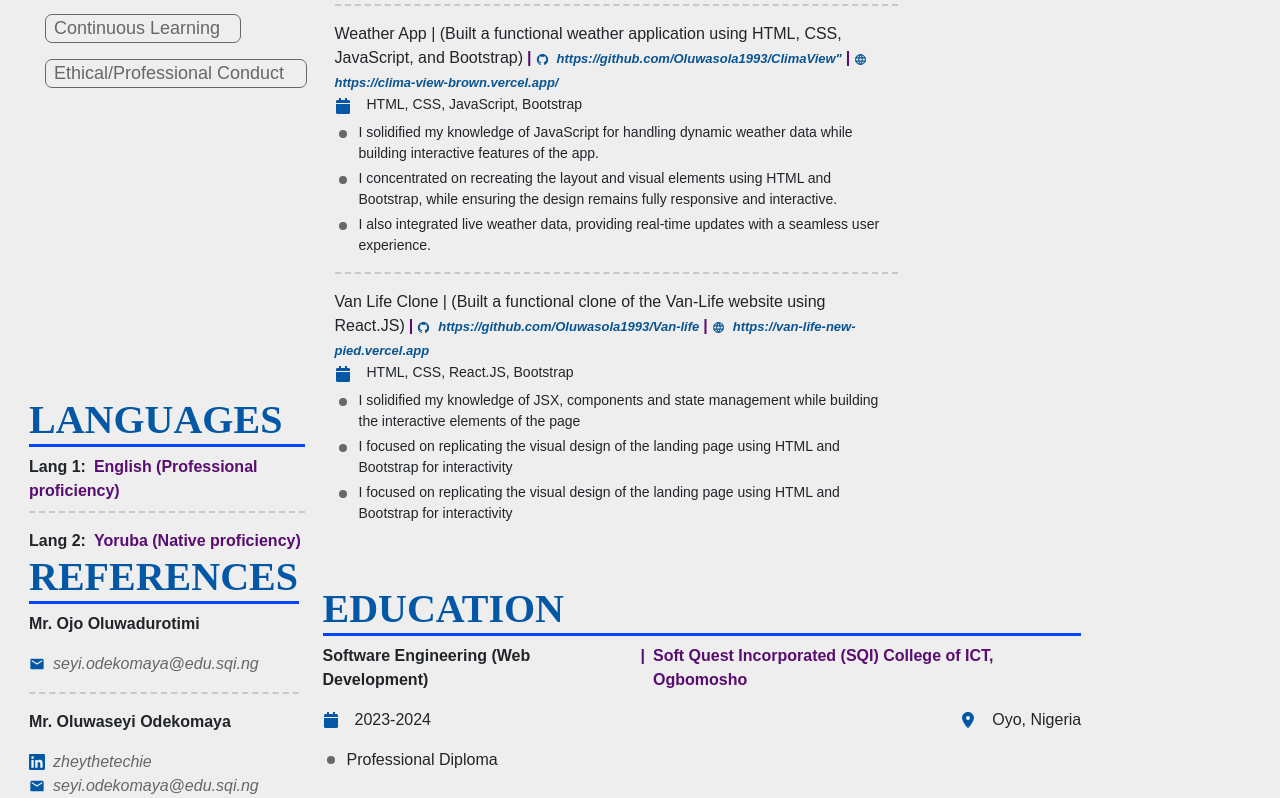
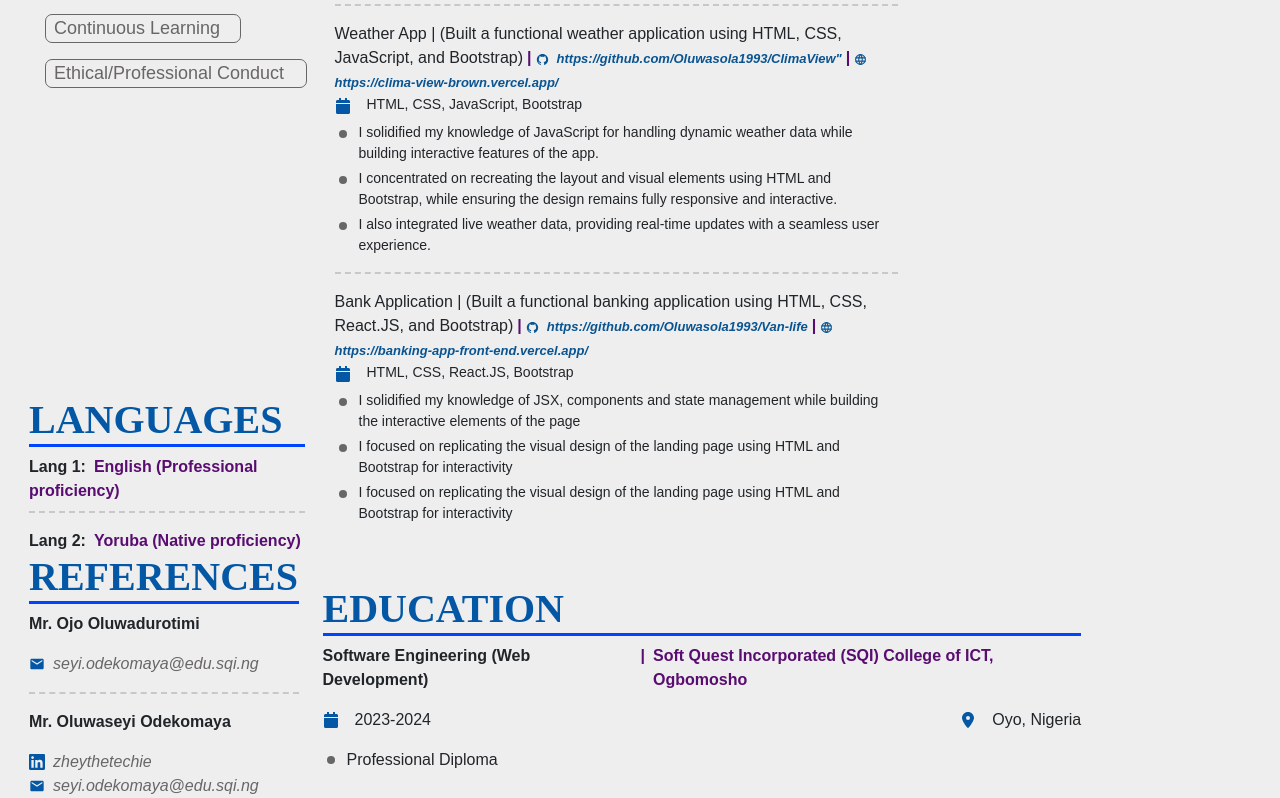
Before and after one commit to Oluwasola1993/My-CV, a React (Vite) app: page / in a window 1280 px wide. Shown: the part 819-1617 px from the top of the page. Built offline with nearby package versions, Linux system fonts and the light colour scheme.

Commit message:
Updating the project links

```diff
--- a/src/Components/CV.jsx
+++ b/src/Components/CV.jsx
@@ -273,8 +273,8 @@ const CV = () => {
                   </div>
                   <div className="pt-3">
                     <span className="headings">
-                      Van Life Clone | (Built a functional clone of the Van-Life
-                      website using React.JS)
+                      Bank Application | (Built a functional banking application
+                      using HTML, CSS, React.JS, and Bootstrap)
                     </span>
                     <span className="fw-bold FEd px-lg-1">|</span>
                     <a
@@ -288,13 +288,13 @@ const CV = () => {
                     </a>
                     <span className="fw-bold FEd px-lg-1">|</span>
                     <a
-                      href="https://van-life-new-pied.vercel.app/"
+                      href="https://banking-app-front-end.vercel.app/"
                       className="proLink"
                     >
                       <span>
                         <TbWorld className="me-2" />
                       </span>
-                      <span>https://van-life-new-pied.vercel.app</span>
+                      <span>https://banking-app-front-end.vercel.app/</span>
                     </a>
                     <div className="d-flex gap-3">
                       <span className="icon">
```
